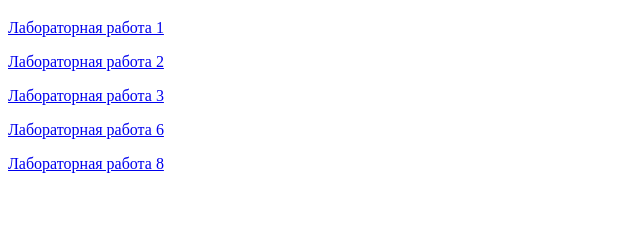
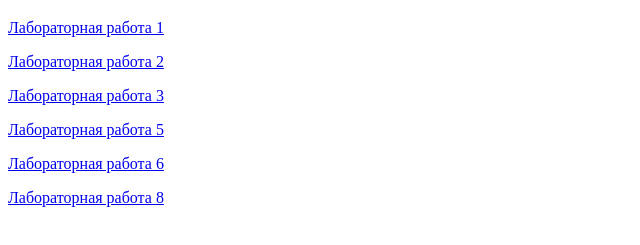
Before and after one commit to NikitaKolemasov1337/ws, a plain HTML site: page index.html in a window 1280 px wide. Shown: the part 61-306 px from the top of the page, without its empty margins (0-640 px from the left). Drawn offline with Linux system fonts and the light colour scheme.

Commit message:
Update index.html

```diff
--- a/index.html
+++ b/index.html
@@ -12,6 +12,7 @@
 <p><a href="1.html">Лабораторная работа 1</a></p>
 <p><a href="2.html">Лабораторная работа 2</a></p>
 <p><a href="3.html">Лабораторная работа 3</a></p>
+<p><a href="5.html">Лабораторная работа 5</a></p>
 <p><a href="6.html">Лабораторная работа 6</a></p>
 <p><a href="8.html">Лабораторная работа 8</a></p>
 
```
